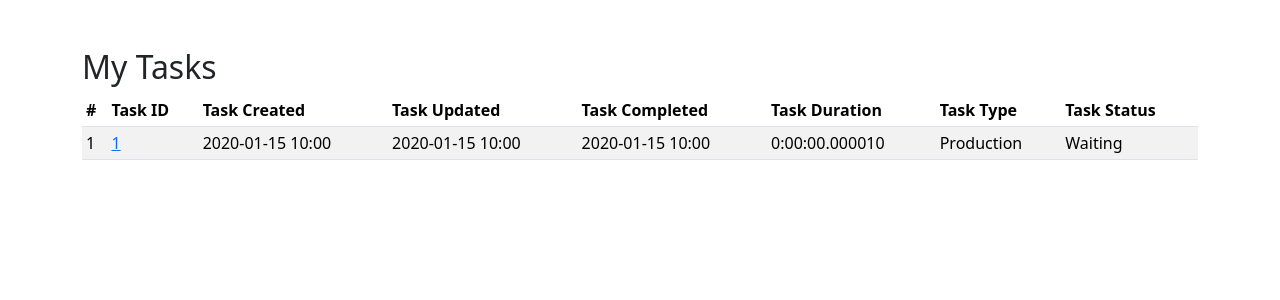
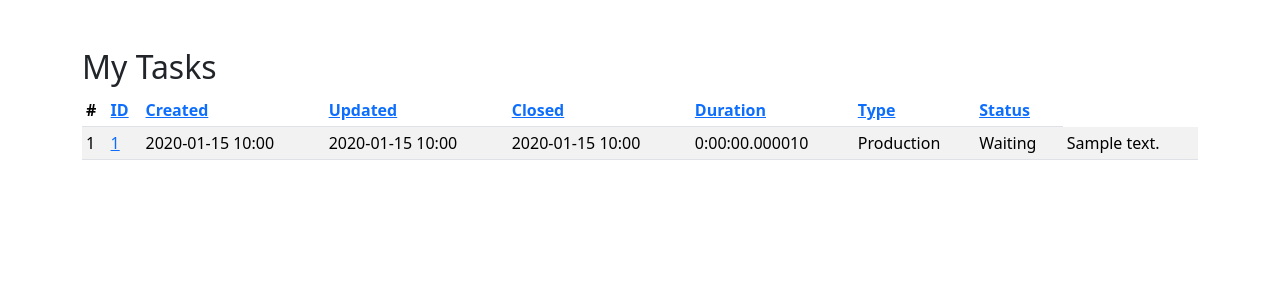
Before and after one commit to TonyIvanoff/time_tracker, a Django app: page /task_tracker/ in a window 1280 px wide. Shown: the part 56-356 px from the top of the page. Run offline with Django 5.2, Linux system fonts and the light colour scheme; tables that the repository leaves empty hold one stand-in row (values such as "Sample post").

Commit message:
implemented comments, added sorting to the index page

```diff
--- a/tracker/task_tracker/models.py
+++ b/tracker/task_tracker/models.py
@@ -9,7 +9,7 @@ class Task(models.Model):
     updated_at = models.DateTimeField(auto_now=True)
     closed_at = models.DateTimeField(null=True, blank=True)
     task_duration = models.DurationField(blank=True, null=True)
-    task_comment = models.CharField(max_length=1000, blank=True, null=True)
+
 
 
     PRODUCTION = 'p'
@@ -20,7 +20,7 @@ class Task(models.Model):
         (NON_PRODUCTION, 'Non-production'),
     ]
 
-    type = models.CharField(max_length=1, choices=TASK_TYPE, blank=True, default=PRODUCTION)
+    type = models.CharField(max_length=1, choices=TASK_TYPE, blank=True, null=True, default=PRODUCTION)
 
     WAITING = 'w'
     STARTED = 's'
@@ -34,18 +34,12 @@ class Task(models.Model):
         (COMPLETED, 'Completed'),
     ]
 
-    status = models.CharField(max_length=1, choices=TASK_STATUS, blank=True, default=WAITING)
+    status = models.CharField(max_length=1, choices=TASK_STATUS, blank=True, null=True, default=WAITING)
 
     class Meta:
         ordering = ['-created_at']
 
     def save(self, *args, **kwargs):
-
-
-        if self.task_comment:
-            Comment.objects.create(task=self, comment=self.task_comment)
-            self.task_comment = ""
-
         if self.closed_at:
             if self.closed_at > self.created_at:
                 self.task_duration = self.closed_at - self.created_at
@@ -60,7 +54,8 @@ class Task(models.Model):
 
 
 class Comment(models.Model):
-    task = models.ForeignKey(Task, on_delete=models.CASCADE, null=True)
+    task = models.ForeignKey(Task, on_delete=models.CASCADE, related_name='comments')
+
     comment = models.CharField(max_length=1000)
     created_at = models.DateTimeField(auto_now_add=True)
 
@@ -68,6 +63,4 @@ class Comment(models.Model):
         ordering = ['-created_at']
 
     def __str__(self):
-        if self.task:
-            return f"Comment on Task {self.task.task_id} - {self.comment[:50]}"
-        return f"Comment (No Task) - {self.comment[:50]}"
+        return f"Comment on Task {self.task.task_id} - {self.comment[:50]}"
--- a/tracker/task_tracker/templates/task_tracker/index.html
+++ b/tracker/task_tracker/templates/task_tracker/index.html
@@ -11,14 +11,41 @@
             <thead class="thead-dark">
                 <tr>
                     <th scope="col">#</th>
-                    <th scope="col">Task ID</th>
-                    <th scope="col">Task Created</th>
-                    <th scope="col">Task Updated</th>
-                    <th scope="col">Task Completed</th>
-                    <th scope="col">Task Duration</th>
-                    <th scope="col">Task Type</th>
-                    <th scope="col">Task Status</th>
-
+                    <th scope="col">
+                        <a href="?sort_by=task_id&order={% if current_sort_by == 'task_id' and current_order == 'asc' %}desc{% else %}asc{% endif %}">
+                            ID
+                        </a>
+                    </th>
+                    <th scope="col">
+                        <a href="?sort_by=created_at&order={% if current_sort_by == 'created_at' and current_order == 'asc' %}desc{% else %}asc{% endif %}">
+                            Created
+                        </a>
+                    </th>
+                    <th scope="col">
+                        <a href="?sort_by=updated_at&order={% if current_sort_by == 'updated_at' and current_order == 'asc' %}desc{% else %}asc{% endif %}">
+                            Updated
+                        </a>
+                    </th>
+                    <th scope="col">
+                        <a href="?sort_by=closed_at&order={% if current_sort_by == 'closed_at' and current_order == 'asc' %}desc{% else %}asc{% endif %}">
+                            Closed
+                        </a>
+                    </th>
+                    <th scope="col">
+                        <a href="?sort_by=task_duration&order={% if current_sort_by == 'task_duration' and current_order == 'asc' %}desc{% else %}asc{% endif %}">
+                            Duration
+                        </a>
+                    </th>
+                    <th scope="col">
+                        <a href="?sort_by=type&order={% if current_sort_by == 'type' and current_order == 'asc' %}desc{% else %}asc{% endif %}">
+                            Type
+                        </a>
+                    </th>
+                    <th scope="col">
+                        <a href="?sort_by=status&order={% if current_sort_by == 'status' and current_order == 'asc' %}desc{% else %}asc{% endif %}">
+                            Status
+                        </a>
+                    </th>
                 </tr>
             </thead>
             <tbody>
@@ -32,9 +59,14 @@
                         <td>{{ task.created_at|date:"Y-m-d H:i"  }}</td>
                         <td>{{ task.updated_at|date:"Y-m-d H:i"  }}</td>
                         <td>{{ task.closed_at |date:"Y-m-d H:i" }}</td>
-                        <td>{{ task.task_duration }}</td>
+                        <td>{{ task.task_duration |default_if_none:"Close Task First"  }}</td>
                         <td>{{ task.get_type_display }}</td>
                         <td>{{ task.get_status_display }}</td>
+                        <td>
+                            {% with task.comments.first as newest_comment %}
+                            {{ newest_comment.comment|default:"No comments yet" }}
+                            {% endwith %}
+                        </td>
 
                     </tr>
 
--- a/tracker/task_tracker/views.py
+++ b/tracker/task_tracker/views.py
@@ -8,14 +8,22 @@ from django.utils.timezone import make_aware
 
 def index(request):
     num_tasks = Task.objects.all().count()
-    tasks = Task.objects.all()
+    # Get the sorting field and order from query parameters
+    sort_by = request.GET.get('sort_by', 'created_at')  # Default to 'created_at'
+    order = request.GET.get('order', 'asc')  # Default to ascending order
 
+    # Determine the sorting order
+    if order == 'desc':
+        sort_by = f'-{sort_by}'  # Add '-' for descending order
+
+     #Fetch and sort tasks
+    tasks = Task.objects.all().order_by(sort_by)
 
     context = {
-        'num_tasks' : num_tasks,
-        'tasks' : tasks
+        'tasks': tasks,
+        'current_sort_by': request.GET.get('sort_by', 'created_at'),
+        'current_order': request.GET.get('order', 'asc'),
     }
-
     return render(request, 'task_tracker/index.html', context=context)
 
 
@@ -34,15 +42,14 @@ def task_detail(request, pk):
         if closed_at:
             naive_closed_at = datetime.strptime(closed_at, '%Y-%m-%dT%H:%M')  # Parse as naive datetime
             task.closed_at = make_aware(naive_closed_at)
-            task.save()
+
 
         # Update other task fields if needed
         task.type = request.POST.get('type')
         task.status = request.POST.get('status')
-        task.task_comment = request.POST.get('task_comment')
         task.save()
 
         return redirect('task_detail', pk=task.pk)
 
-    comments = task.comment_set.all()  # Fetch all comments for the task
+    comments = task.comments.all()  # Fetch all comments for the task
     return render(request, 'task_tracker/task_detail.html', {'task': task, 'comments': comments})
```
Also changed, not shown: tracker/task_tracker/templates/task_tracker/task_detail.html (+21 -20 lines), tracker/task_tracker/migrations/0009_remove_task_task_comment_alter_comment_task.py (added), tracker/task_tracker/migrations/0010_alter_task_status_alter_task_type.py (added).
